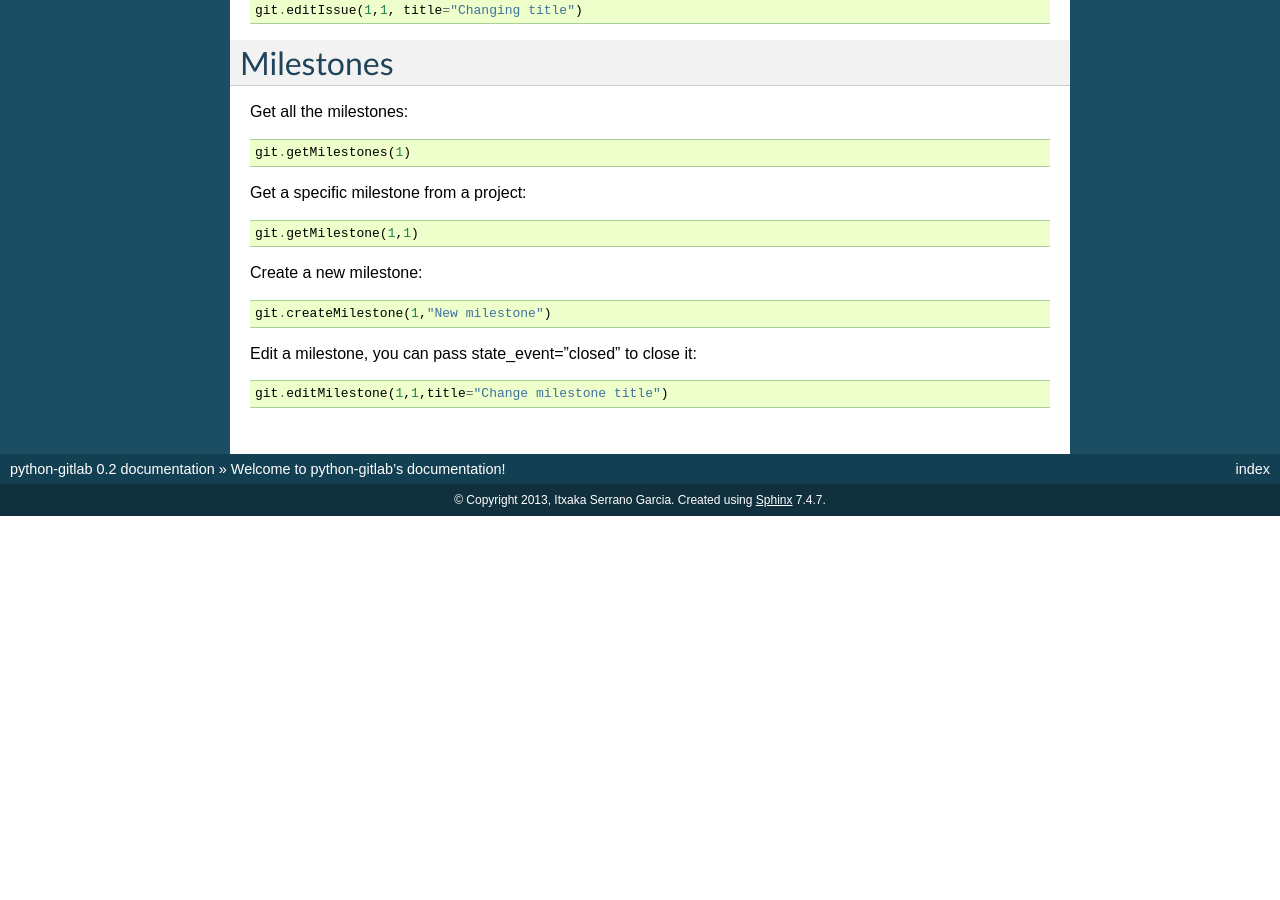
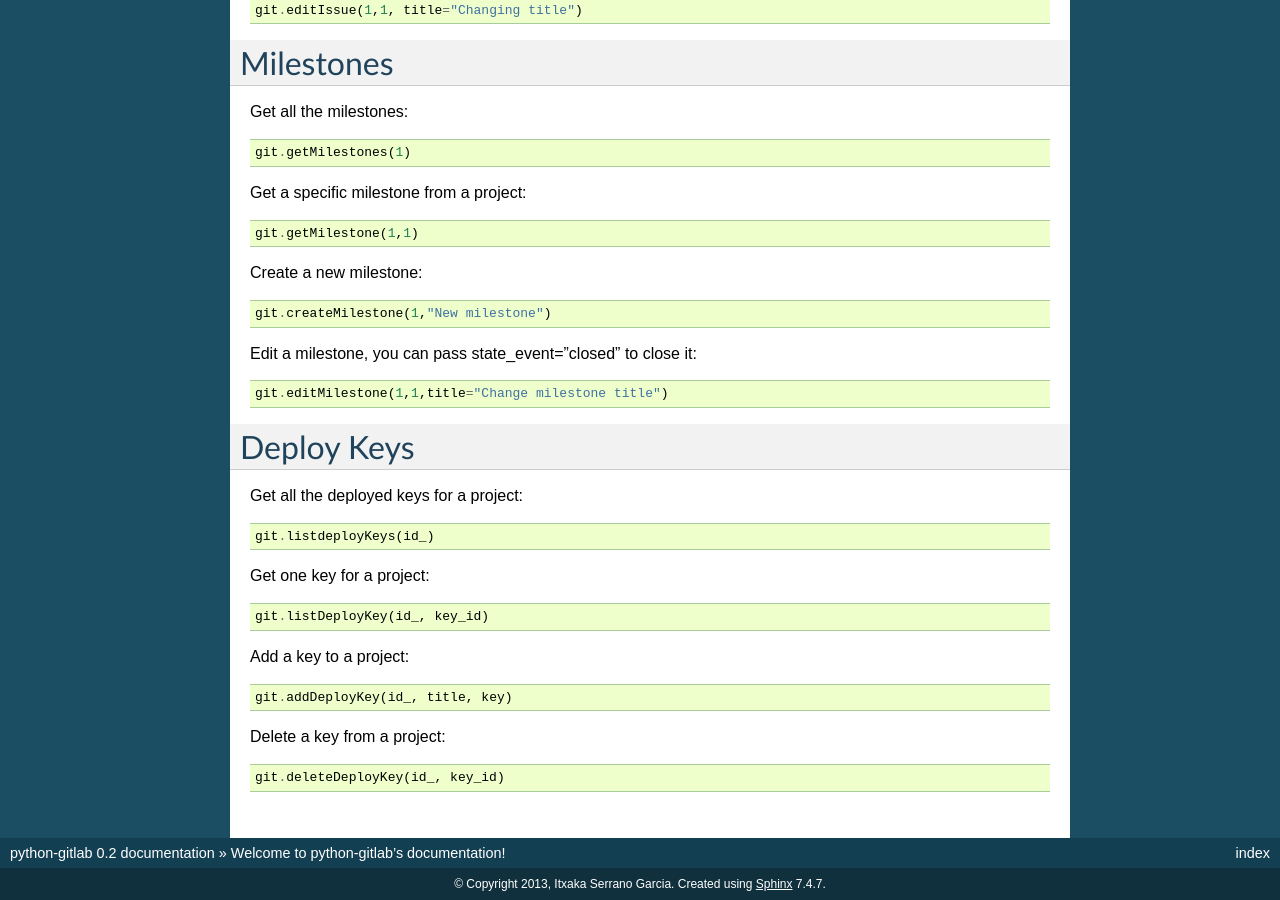
Before and after one commit to pyapi-gitlab/pyapi-gitlab, a Sphinx documentation site: the page built from docs/index.rst, in a window 1280 px wide and 900 px high, scrolled down 3992 px. Built offline with Sphinx 7.4.7, drawn with Linux system fonts in a browser that asks for light colours; before the commit the page ends 4508 px from its top, so only the background shows below that.

Commit message:
updated doc

```diff
--- a/docs/index.rst
+++ b/docs/index.rst
@@ -228,3 +228,21 @@ Create a new milestone::
 Edit a milestone, you can pass state_event="closed" to close it::
 
    git.editMilestone(1,1,title="Change milestone title")
+
+Deploy Keys
+===========
+Get all the deployed keys for a project::
+
+   git.listdeployKeys(id_)
+
+Get one key for a project::
+
+   git.listDeployKey(id_, key_id)
+
+Add a key to a project::
+
+   git.addDeployKey(id_, title, key)
+
+Delete a key from a project::
+
+   git.deleteDeployKey(id_, key_id)
```
